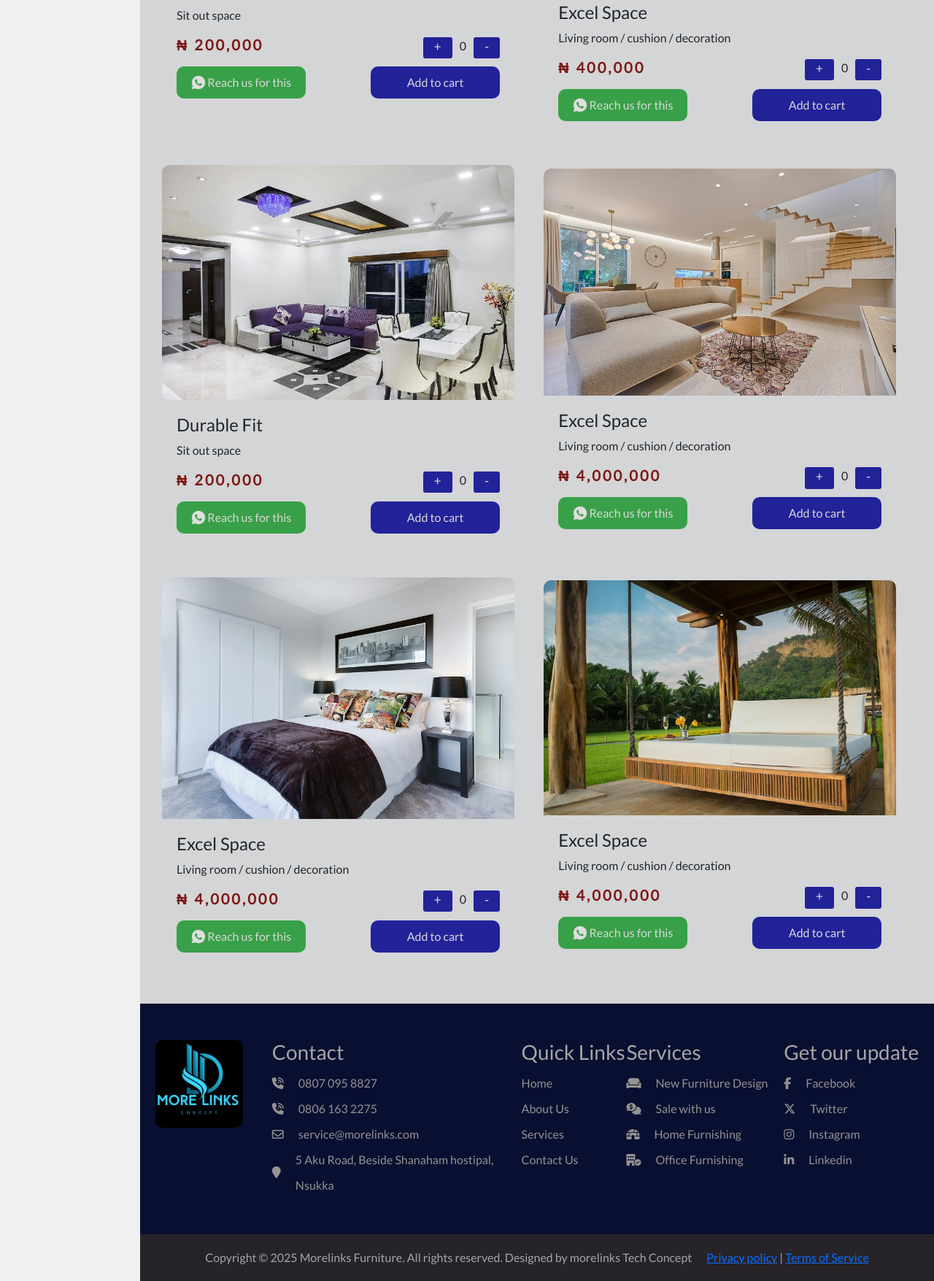
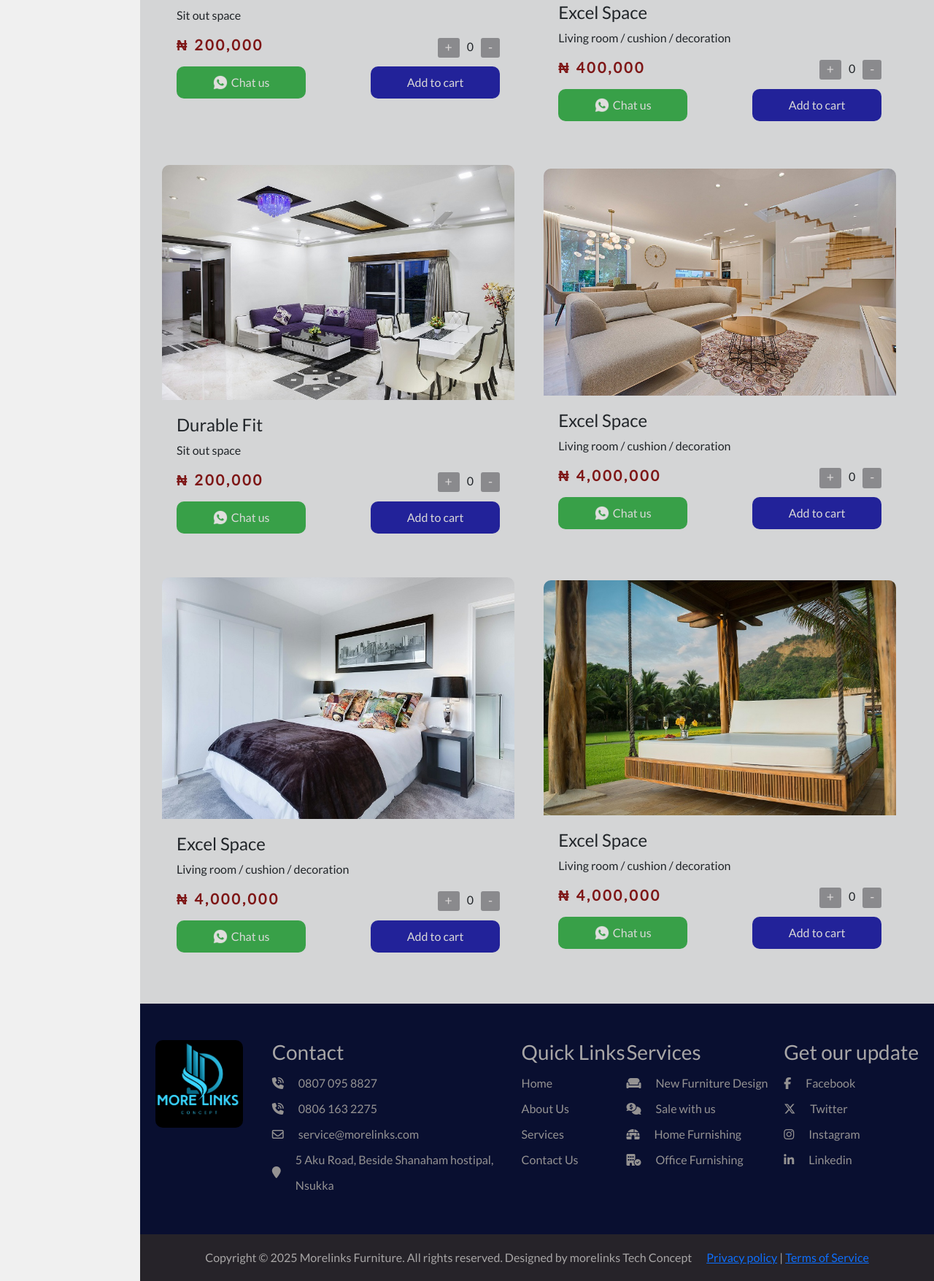
Before and after one commit to Ikendu/morelinksSales, a PHP site: page / in a window 1280 px wide. Shown: the part 1426-3181 px from the top of the page at 73% size. Run offline with PHP 8.4, Linux system fonts and the light colour scheme; some libraries are stand-ins or nearby versions; some web fonts are replaced.

Commit message:
ore on payment system

```diff
--- a/content.css
+++ b/content.css
@@ -41,17 +41,21 @@
   font-weight: bold;
   letter-spacing: 3px;
 }
-.price button {
-  background-color: #222299;
+
+.addMore {
+  display: flex;
+  gap: 10px;
+}
+.addMore button {
+  background-color: #8a8a8d;
   color: #dad7d7;
-  padding: 0px 15px 3px;
+  padding: 0px 10px 1px;
   border-radius: 3px;
   font-size: 1.1em;
   border: none;
 }
-.addMore {
-  display: flex;
-  gap: 10px;
+.addMore button:hover {
+  background-color: #22702e;
 }
 .btnSales {
   display: flex;
@@ -75,7 +79,9 @@
 }
 .reachUsBtn {
   display: flex;
-  justify-content: space-between;
+  align-items: center;
+  gap: 5px;
+  justify-content: center;
   background-color: #38a048;
 }
 .reachUsBtn img {
--- a/header/header.php
+++ b/header/header.php
@@ -45,7 +45,7 @@
       </div>
       <div class="cart" id="cartIcon" onclick="toggleCart()">
         <img src="utilities/icons/cart.png" alt="shopping cart">
-        <span class="cartItems">0</span>
+        <span class="cartItems" id="cart-count">0</span>
       </div>
     </div>
     <nav>
@@ -65,11 +65,21 @@
     <div class="cart-container" id="cart">
       <div class="cart-header">
         <h2>Shopping Cart</h2>
-        <i class="fa-solid fa-circle-xmark" onclick="removeRemoveList()"></i>
+        <i class="fa-solid fa-circle-xmark" onclick="removeRemoveList()" title="Close"></i>
       </div>
-      <div id="cart-items"></div>
-      <h3>Total: $<span id="total-price">0.00</span></h3>
-      <button class="checkout-btn" onclick="checkout()">Checkout</button>
+
+      <div id="cart-items">
+        <div class="emptyCart">
+          <h3>Empty Cart</h3>
+          <i class="fa-solid fa-box-open"></i>
+          <p>Select your favourite furnitures to see them here</p>
+        </div>
+      </div>
+
+      <div class="totatCheckout">
+        <h4>Total: $<span id="total-price">0.00</span></h4>
+        <button class="checkout-btn" onclick="checkout()">Checkout</button>
+      </div>
     </div>
   </header>
 
--- a/main/maincontent.php
+++ b/main/maincontent.php
@@ -25,17 +25,17 @@
                     <div class="price">
                         <h5>₦ 200,000</h5>
                         <div class="addMore">
-                            <button onclick="updateQuantity(1, 1)">+</button>
-                            <span id="one">0</span>
-                            <button onclick="updateQuantity(1, -1)">-</button>
+                            <button onclick="updateProductQuantity('Product1', 20, 1, '2.jpg')">+</button>
+                            <span id="quantityProduct1">0</span>
+                            <button onclick="updateProductQuantity('Product1', 20, -1, '2.jpg')">-</button>
                         </div>
                     </div>
                     <div class="btnSales">
                         <button class="reachUsBtn">
                             <img src="utilities/icons/whatsapp.png" alt="More-Link Whatsapp">
-                            <span>Reach us for this</span>
+                            <span>Chat us</span>
                         </button>
-                        <button class="cartBtn" onclick="addToCart('Product 1', 1000, 1)">
+                        <button class="cartBtn" onclick="addToCart('Product1', 20, '2.jpg',)">
                             Add to cart
                         </button>
                     </div>
@@ -52,17 +52,17 @@
                     <div class="price">
                         <h5>₦ 400,000</h5>
                         <div class="addMore">
-                            <button onclick="updateQuantity(2, 1)">+</button>
-                            <span id='two'>0</span>
-                            <button onclick="updateQuantity(2, -1)">-</button>
+                            <button onclick="updateProductQuantity('Product2', 40, 1, '15.jpg')">+</button>
+                            <span id='quantityProduct2'>0</span>
+                            <button onclick="updateProductQuantity('Product2', 40, -1, '15.jpg')">-</button>
                         </div>
                     </div>
                     <div class="btnSales">
                         <button class="reachUsBtn">
                             <img src="utilities/icons/whatsapp.png" alt="More-Link Whatsapp">
-                            <span>Reach us for this</span>
+                            <span>Chat us</span>
                         </button>
-                        <button class="cartBtn" onclick="addToCart('Product 2', 2000, 2)">
+                        <button class="cartBtn" onclick="addToCart('Product2', 40, '15.jpg',)">
                             Add to cart
                         </button>
                     </div>
@@ -79,17 +79,17 @@
                     <div class="price">
                         <h5>₦ 200,000</h5>
                         <div class="addMore">
-                            <button onclick="updateQuantity(3, 1)">+</button>
-                            <span id="three">0</span>
-                            <button onclick="updateQuantity(3, -1)">-</button>
+                            <button onclick="updateProductQuantity('Product3', 20, 1, '11.jpg')">+</button>
+                            <span id="quantityProduct3">0</span>
+                            <button onclick="updateProductQuantity('Product3', 20, -1, '11.jpg')">-</button>
                         </div>
                     </div>
                     <div class="btnSales">
                         <button class="reachUsBtn">
                             <img src="utilities/icons/whatsapp.png" alt="More-Link Whatsapp">
-                            <span>Reach us for this</span>
+                            <span>Chat us</span>
                         </button>
-                        <button class="cartBtn" onclick="addToCart('Product 3', 3000, 3)">
+                        <button class="cartBtn" onclick="addToCart('Product3', 20, '11.jpg',)">
                             Add to cart
                         </button>
                     </div>
@@ -106,17 +106,17 @@
                     <div class="price">
                         <h5>₦ 4,000,000</h5>
                         <div class="addMore">
-                            <button onclick="updateQuantity(4, 1)">+</button>
-                            <span id="four">0</span>
-                            <button onclick="updateQuantity(4, -1)">-</button>
+                            <button onclick="updateProductQuantity('Product4', 40, 1, '3.jpg')">+</button>
+                            <span id="quantityProduct4">0</span>
+                            <button onclick="updateProductQuantity('Product4', 40, -1 , '3.jpg')">-</button>
                         </div>
                     </div>
                     <div class="btnSales">
                         <button class="reachUsBtn">
                             <img src="utilities/icons/whatsapp.png" alt="More-Link Whatsapp">
-                            <span>Reach us for this</span>
+                            <span>Chat us</span>
                         </button>
-                        <button class="cartBtn" onclick="addToCart('Product 4', 1000, 4)">
+                        <button class="cartBtn" onclick="addToCart('Product4', 40, '3.jpg',)">
                             Add to cart
                         </button>
                     </div>
@@ -134,17 +134,17 @@
                     <div class="price">
                         <h5>₦ 4,000,000</h5>
                         <div class="addMore">
-                            <button onclick="updateQuantity(5, 1)">+</button>
-                            <span id="five">0</span>
-                            <button onclick="updateQuantity(5, -1)">-</button>
+                            <button onclick="updateProductQuantity('Product5', 40, 1, '8.jpg')">+</button>
+                            <span id="quantityProduct5">0</span>
+                            <button onclick="updateProductQuantity('Product5', 40, -1, '8.jpg')">-</button>
                         </div>
                     </div>
                     <div class="btnSales">
                         <button class="reachUsBtn">
                             <img src="utilities/icons/whatsapp.png" alt="More-Link Whatsapp">
-                            <span>Reach us for this</span>
+                            <span>Chat us</span>
                         </button>
-                        <button class="cartBtn" onclick="addToCart('Product 5', 2000, 5)">
+                        <button class="cartBtn" onclick="addToCart('Product5', 40, '8.jpg')">
                             Add to cart
                         </button>
                     </div>
@@ -161,17 +161,17 @@
                     <div class="price">
                         <h5>₦ 4,000,000</h5>
                         <div class="addMore">
-                            <button onclick="updateQuantity(6, 1)">+</button>
-                            <span id="six">0</span>
-                            <button onclick="updateQuantity(6, -1)">-</button>
+                            <button onclick="updateProductQuantity('Product6', 40, 1, '9.jpg')">+</button>
+                            <span id="quantityProduct6">0</span>
+                            <button onclick="updateProductQuantity('Product6', 40, -1, '9.jpg')">-</button>
                         </div>
                     </div>
                     <div class="btnSales">
                         <button class="reachUsBtn">
                             <img src="utilities/icons/whatsapp.png" alt="More-Link Whatsapp">
-                            <span>Reach us for this</span>
+                            <span>Chat us</span>
                         </button>
-                        <button class="cartBtn" onclick="addToCart('Product 6', 3000, 6)">
+                        <button class="cartBtn" onclick="addToCart('Product6', 40, '9.jpg')">
                             Add to cart
                         </button>
                     </div>
--- a/styles.css
+++ b/styles.css
@@ -101,7 +101,7 @@ body {
   background-color: #015a0d;
 }
 /* .chatus button::after {
-  content: 'chat us';
+  content: 'Chat us';
 }
 .chatus:hover .chatus button::after {
   content: 'sss';
```
Also changed, not shown: header/headerScript.js (+39 -28 lines), headerStyles.css (+57 -2 lines).
